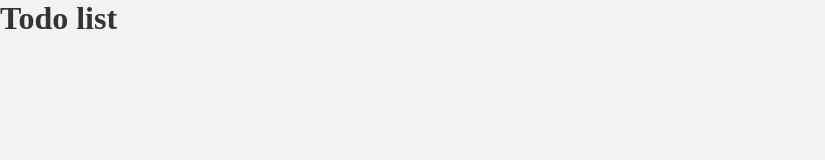
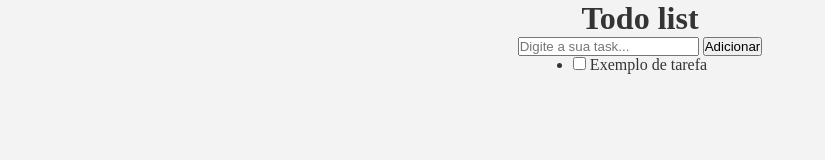
Before and after one commit to NatanFerrero/todolist, a plain HTML site: page index.html in a window 1280 px wide. Shown: the whole page, without its empty margins (0-825 px from the left). Drawn offline with Linux system fonts and the light colour scheme.

Commit message:
Add style for label

```diff
--- a/index.html
+++ b/index.html
@@ -9,6 +9,20 @@
 <body>
 
     <h1>Todo list</h1>
+    <div>
+        <input id="input-task" type="text" placeholder="Digite a sua task...">
+        <button id="btn-add-task">Adicionar</button>
+    </div>
+    <div>
+        <ul id="task-list">
+            <li>
+                <input type="checkbox" id="test">
+                <label for="test">
+                    Exemplo de tarefa
+                </label>
+            </li>
+        </ul>
+    </div>
 
 </body>
 
--- a/style.css
+++ b/style.css
@@ -1,14 +1,18 @@
 * {
-
 	padding: 0;
 	margin: 0;
 	box-sizing: border-box;
-
 }
 
 body {
-
 	background: #f3f3f3;
 	color: #343434;
+	display: flex;
+	justify-content: center;
+	align-items: center;
+	flex-direction: column;
+}
 
+#task-list input:checked ~ label {
+	text-decoration: line-through;
 }
```
